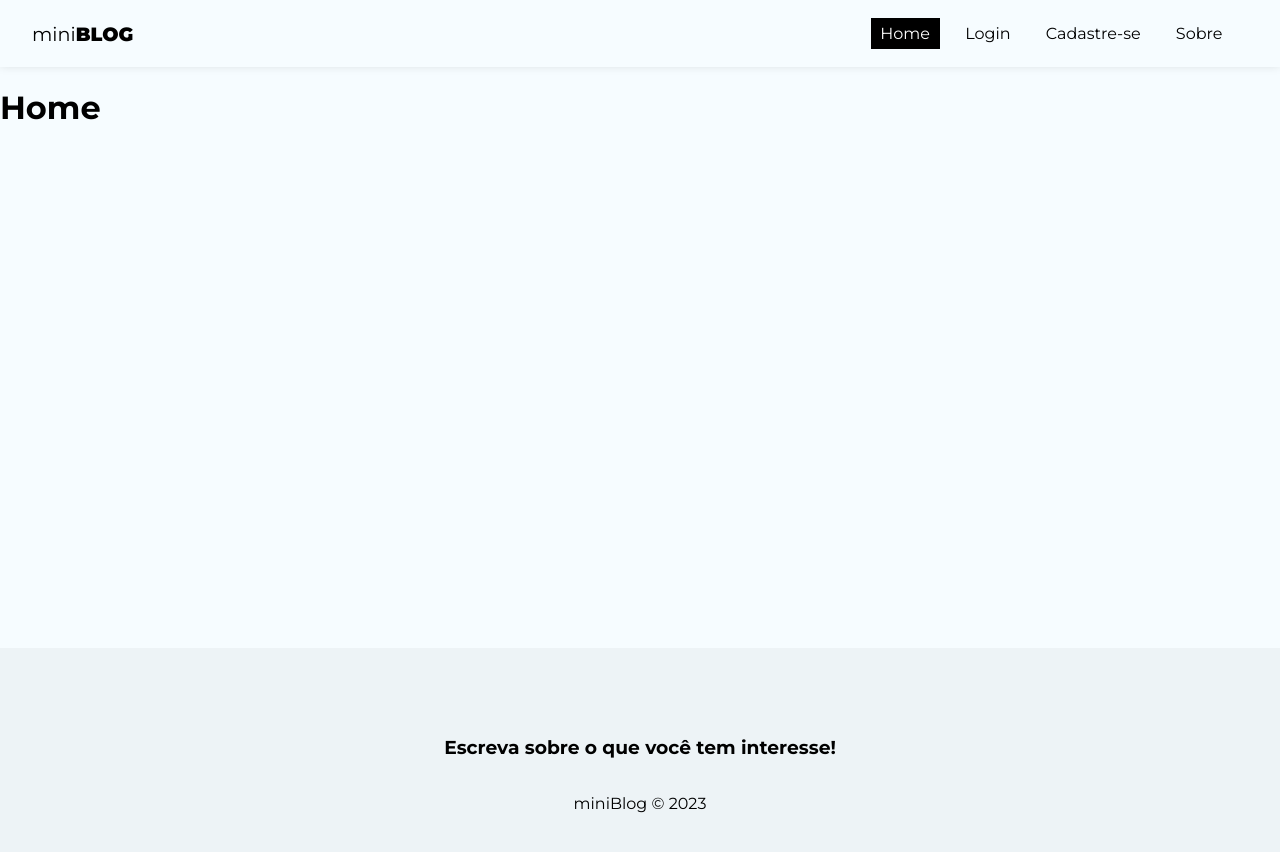
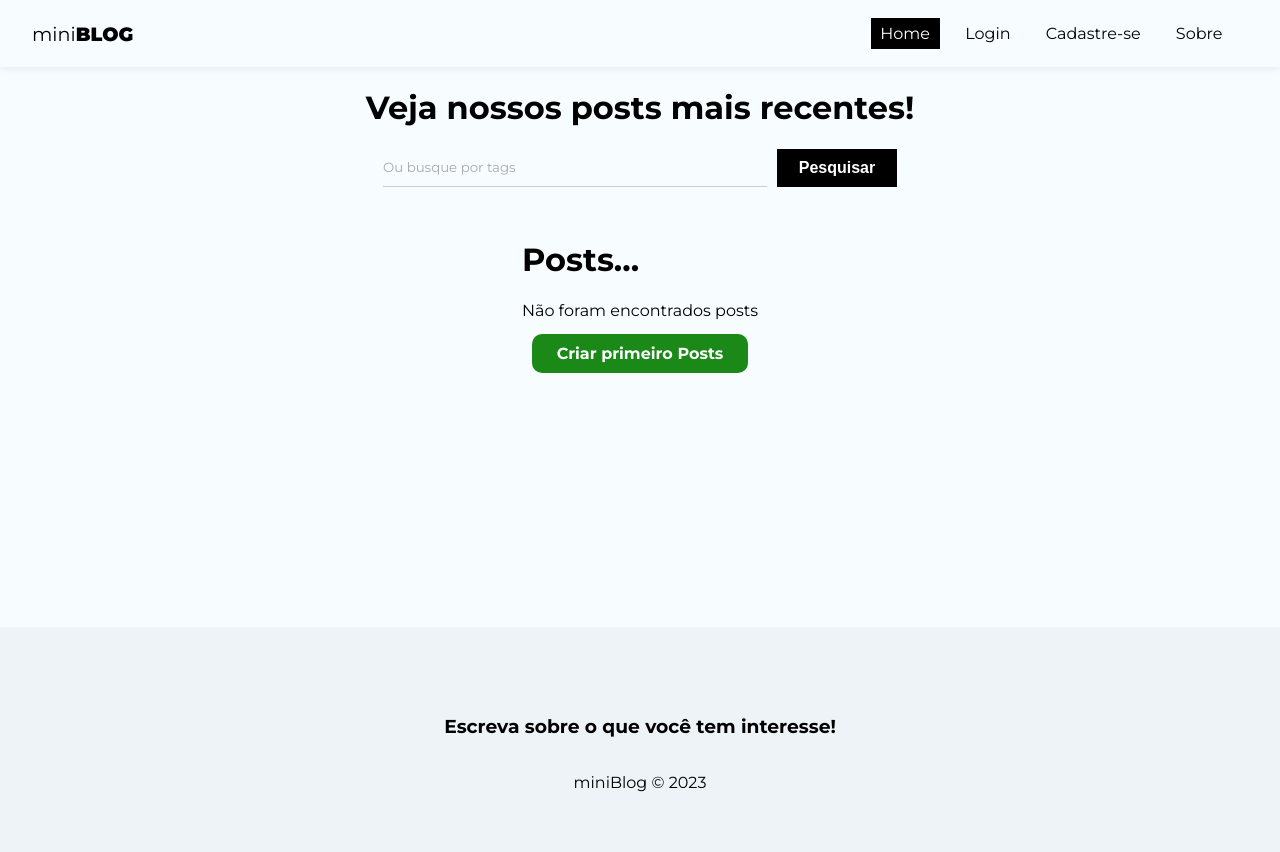
Before and after one commit to TheRermz/blog, a React (Vite) app: page / in a window 1280 px wide. Shown: the top 852 px of the page. Built offline with nearby package versions, Linux system fonts and the light colour scheme; no server answers.

Commit message:
criação da home page

```diff
--- a/src/pages/Home/Home.jsx
+++ b/src/pages/Home/Home.jsx
@@ -1,9 +1,41 @@
 import styles from "./Home.module.css";
 
+// hooks
+import { useNavigate, Link } from "react-router-dom";
+import { useState } from "react";
+
+// components
+
 const Home = () => {
+  const [query, setQuery] = useState("");
+  const [posts] = useState([]);
+  const handleSubmit = (e) => {
+    e.preventDefault();
+    console.log(query);
+  };
   return (
-    <div>
-      <h1>Home</h1>
+    <div className={styles.home}>
+      <h1>Veja nossos posts mais recentes!</h1>
+      <form onSubmit={handleSubmit} className={styles.search_form}>
+        <input
+          type="text"
+          placeholder="Ou busque por tags"
+          value={query}
+          onChange={(e) => setQuery(e.target.value)}
+        />
+        <button className="btn btn-dark">Pesquisar</button>
+      </form>
+      <div>
+        <h1>Posts...</h1>
+        {posts && posts.length === 0 && (
+          <div className={styles.noposts}>
+            <p>Não foram encontrados posts</p>
+            <Link to="/posts/create" className="btn">
+              Criar primeiro Posts
+            </Link>
+          </div>
+        )}
+      </div>
     </div>
   );
 };
--- a/src/pages/Home/Home.module.css
+++ b/src/pages/Home/Home.module.css
@@ -0,0 +1,31 @@
+.home {
+  display: flex;
+  flex-direction: column;
+  align-items: center;
+  justify-content: center;
+}
+
+.search_form {
+  max-width: 100%;
+  width: 60%;
+  display: flex;
+  justify-content: center;
+  margin-bottom: 2em;
+}
+
+.search_form input {
+  margin-right: 10px;
+  width: 50%;
+}
+
+.noposts {
+  text-align: center;
+}
+
+.noposts p {
+  margin-bottom: 1.5em;
+}
+
+.noposts a {
+  padding: 10px 25px;
+}
```
